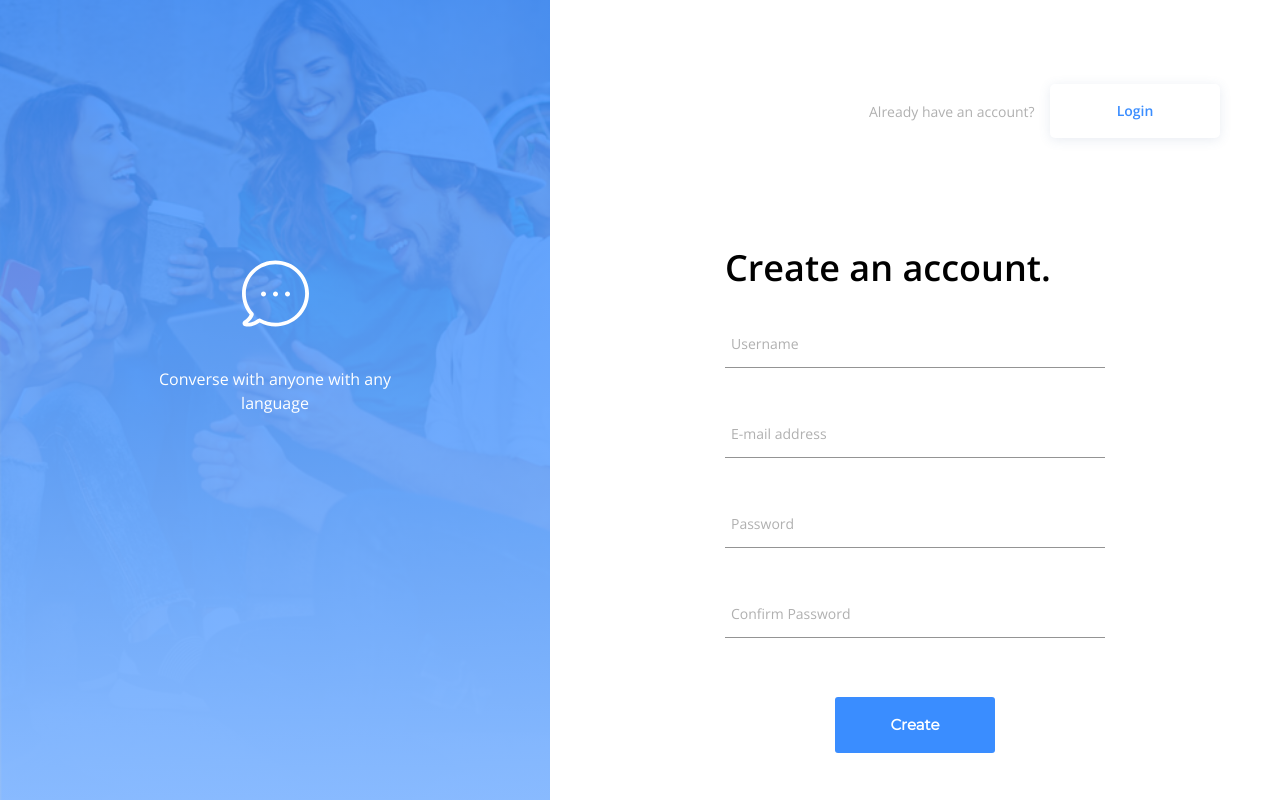
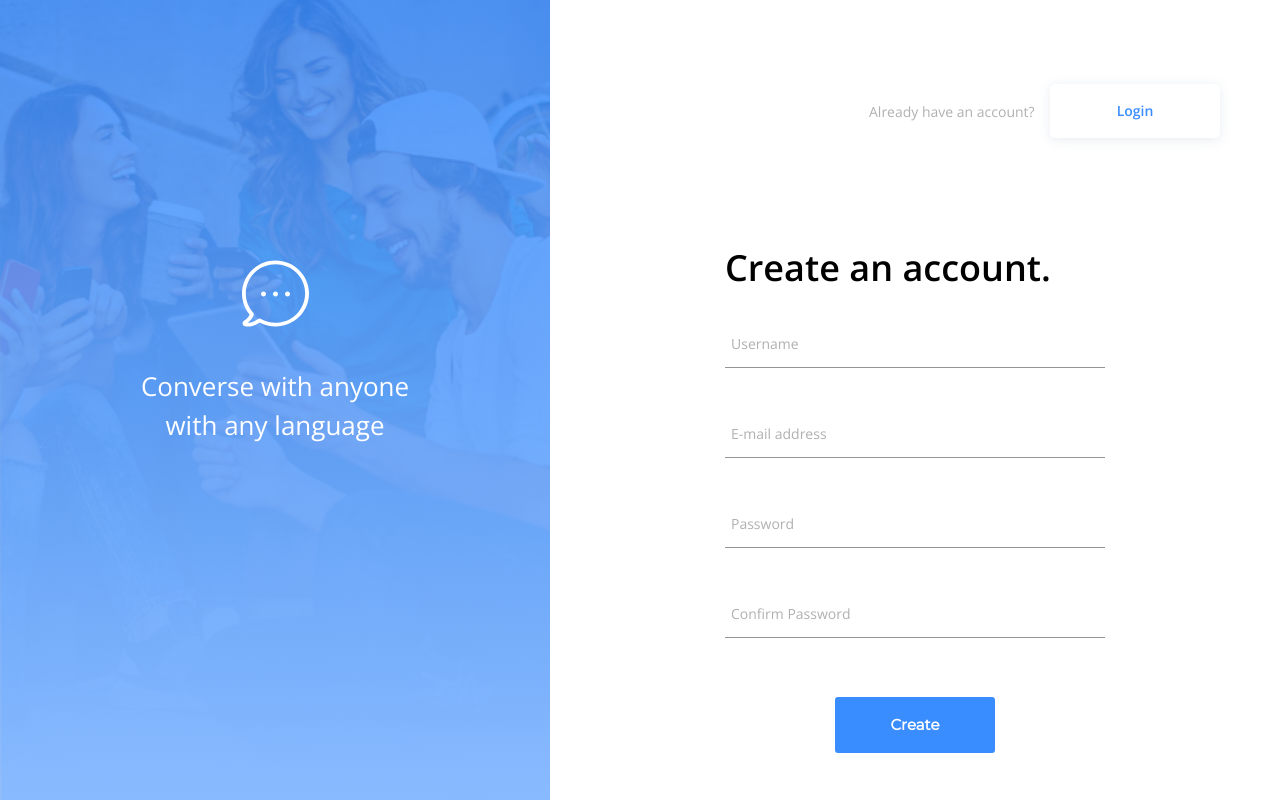
Before and after one commit to dcouch440/messenger-2134, a React (Create React App) app in the folder client/: page / in a window 1280 px wide. Built offline with nearby package versions, Linux system fonts and the light colour scheme; no server answers.

Commit message:
add font size

```diff
--- a/client/src/themes/theme.js
+++ b/client/src/themes/theme.js
@@ -4,6 +4,7 @@ export const theme = createMuiTheme({
   typography: {
     fontFamily: "Open Sans, sans-serif",
     fontSize: 14,
+    fontSizeLg: 26,
     fontSizeXL: 36,
     fontWeightMedium: 600,
     h2: {
```
